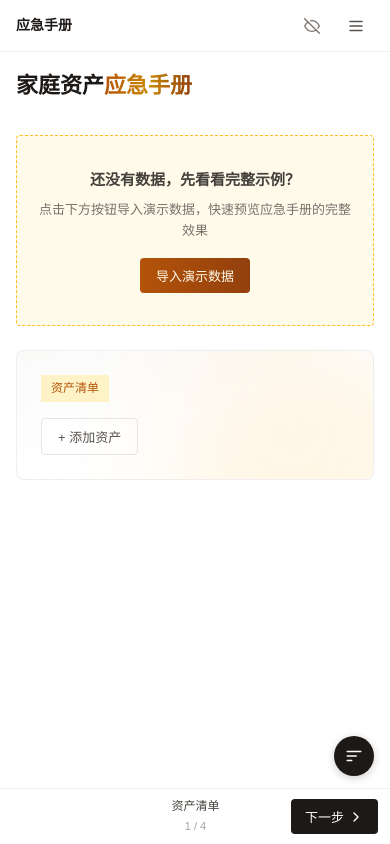
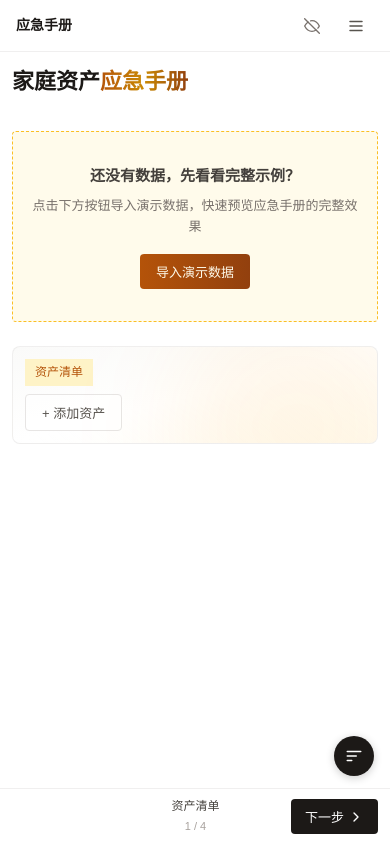
Before and after one commit to tomczhang/family-asset-guide, a React (Vite) app: page / in a window 390 px wide. Built offline with nearby package versions, Linux system fonts and the light colour scheme; what @cantoo/pdf-lib would draw is missing.

Commit message:
fix: 移动端收紧内外边距，减少空间浪费
Co-Authored-By: Claude Opus 4.6 (1M context) <noreply@anthropic.com>

```diff
--- a/src/styles/global.css
+++ b/src/styles/global.css
@@ -374,18 +374,34 @@ select.field-input {
   }
 
   .app-main-inner {
-    padding: var(--sp-4) var(--sp-4);
+    padding: var(--sp-3) var(--sp-3);
     max-width: 100vw;
     overflow-x: hidden;
   }
 
-  .field-group {
-    grid-template-columns: 1fr;
+  .section {
+    margin-bottom: var(--sp-3);
+  }
+
+  .section-header {
+    padding: var(--sp-3) var(--sp-3) var(--sp-2);
+  }
+
+  .section-body {
+    padding: 0 var(--sp-3) var(--sp-3);
   }
 
   .card {
+    padding: var(--sp-3);
+    margin-bottom: var(--sp-2);
     word-break: break-word;
     overflow-wrap: break-word;
+  }
+
+  .field-group {
+    grid-template-columns: 1fr;
+    gap: var(--sp-2);
+    margin-bottom: var(--sp-2);
   }
 
   .field-input {
```
Also changed, not shown: 1 other file (tests, documents, lock files or other folders).
